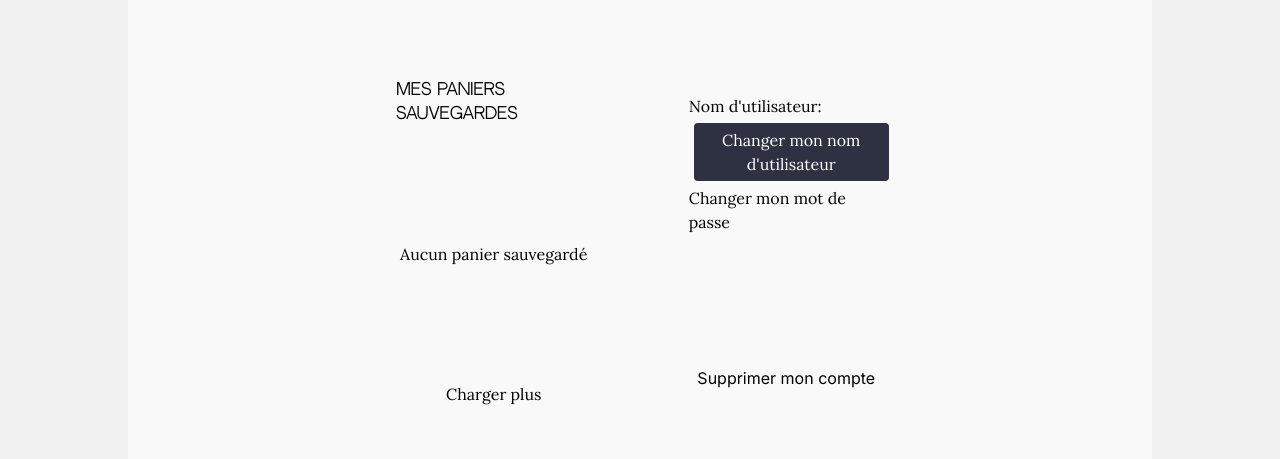
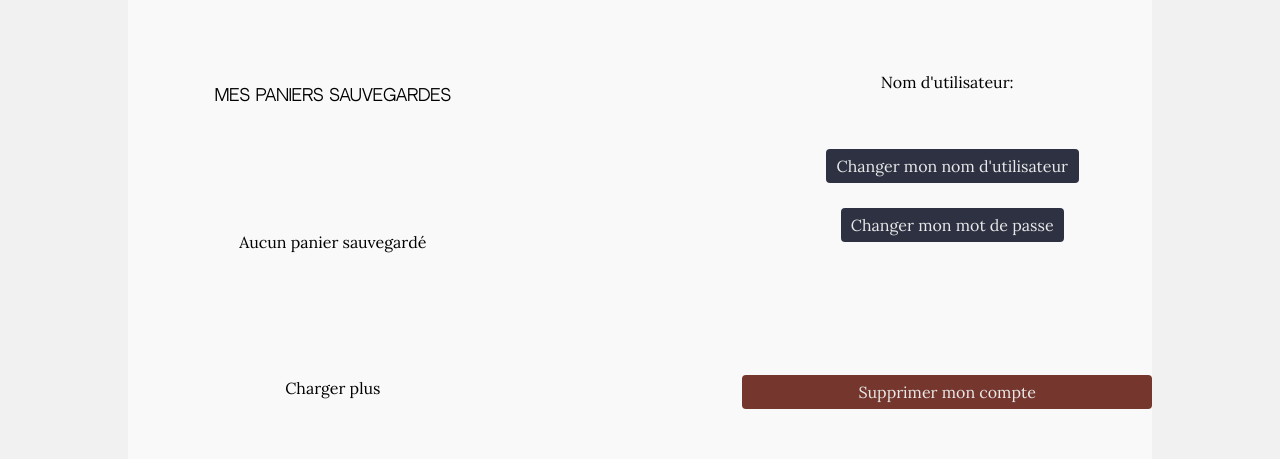
Before and after one commit to C2dricLeroy/e-Commerce_incubator, a Next.js app in the folder e-commerce_incubator/: page /account in a window 1280 px wide. Shown: the part 244-703 px from the top of the page. Built offline with nearby package versions, Linux system fonts and the light colour scheme; no server answers.

Commit message:
feat(account): stylize components

```diff
--- a/e-commerce_incubator/src/app/account/style.module.css
+++ b/e-commerce_incubator/src/app/account/style.module.css
@@ -15,8 +15,15 @@
 }
 
 .accountContainer {
+    width: 100%;
     display: flex;
     flex-direction: row;
     justify-content: space-between;
     align-items: center;
 }
+
+@media only screen and (max-width: 600px) {
+    .accountContainer {
+        flex-direction: column;
+    }
+}
--- a/e-commerce_incubator/src/app/components/accountComponent/AccountComponent.tsx
+++ b/e-commerce_incubator/src/app/components/accountComponent/AccountComponent.tsx
@@ -11,7 +11,8 @@ export default function AccountComponent() {
       <div className={styles.container}>
           <div className={styles.topContainer}>
               <div className={styles.username}>
-                  <p>Nom d&apos;utilisateur: {accountComponentViewModel.username}</p>
+                  <p className={styles.usernameText}
+                  >Nom d&apos;utilisateur: {accountComponentViewModel.username}</p>
                   <button onClick={() => accountComponentViewModel.setShowModal(true)}
                   className={styles.changeUsernameButton}>
                       Changer mon nom d&apos;utilisateur</button>
@@ -39,16 +40,17 @@ export default function AccountComponent() {
                               Annuler</button>
                       </div>
                   )}
-                  {accountComponentViewModel.confirmation && <p>
+                  {accountComponentViewModel.confirmation && <p className={styles.confirmation}>
                       Le nom d&apos;utilisateur a été modifié avec succès.</p>}
               </div>
               <div className={styles.changePassword}>
-                  <p>Changer mon mot de passe</p>
+                  <button className={styles.changePasswordButton}>Changer mon mot de passe</button>
               </div>
           </div>
-          <div className={styles.bottomContainer}>
+          <button
+              className={styles.deleteAccountButton}>
               Supprimer mon compte
-          </div>
+          </button>
       </div>
   );
 }
--- a/e-commerce_incubator/src/app/components/accountComponent/style.module.css
+++ b/e-commerce_incubator/src/app/components/accountComponent/style.module.css
@@ -12,11 +12,17 @@
     flex-direction: column;
     font-size: 16px;
     font-family:  sans-serif;
+    text-align: center;
+}
+
+.usernameText {
+    font-family: Lora, sans-serif;
+    margin-bottom: 50px;
 }
 
 .changeUsernameButton {
     background-color: #2D3142;
-    color: white;
+    color: #E9E9E9;
     border: none;
     border-radius: 4px;
     padding: 5px;
@@ -28,6 +34,11 @@
     text-align: center;
     text-decoration: none;
     display: inline-block;
+}
+
+.changeUsernameButton:hover {
+    background-color: #131313;
+    color: #E9E9E9;
 }
 
 .modal {
@@ -84,6 +95,11 @@
     display: inline-block;
 }
 
+.validateUsernameChange:hover {
+    background-color: #131313;
+    color: #E9E9E9;
+}
+
 .cancelButton {
     background-color: #74362D;
     color: white;
@@ -100,3 +116,58 @@
     text-decoration: none;
     display: inline-block;
 }
+
+.cancelButton:hover {
+    background-color: #54362F;
+    color: #E9E9E9;
+}
+
+.confirmation {
+
+}
+
+.changePassword {
+    padding: 15px;
+}
+
+.changePasswordButton {
+    background-color: #2D3142;
+    color: #E9E9E9;
+    border: none;
+    border-radius: 4px;
+    padding: 5px;
+    cursor: pointer;
+    margin: 5px;
+    width: 100%;
+    font-size: 16px;
+    font-family: Lora, sans-serif;
+    text-align: center;
+    text-decoration: none;
+    display: inline-block;
+}
+
+.changePasswordButton:hover {
+    background-color: #131313;
+    color: #E9E9E9;
+}
+
+.deleteAccountButton {
+    background-color: #74362D;
+    color: #E9E9E9;
+    border: none;
+    border-radius: 4px;
+    padding: 5px;
+    cursor: pointer;
+    margin: 5px;
+    width: 100%;
+    font-size: 16px;
+    font-family: Lora, sans-serif;
+    text-align: center;
+    text-decoration: none;
+    display: inline-block;
+}
+
+.deleteAccountButton:hover {
+    background-color: #54362F;
+    color: #E9E9E9;
+}
```
